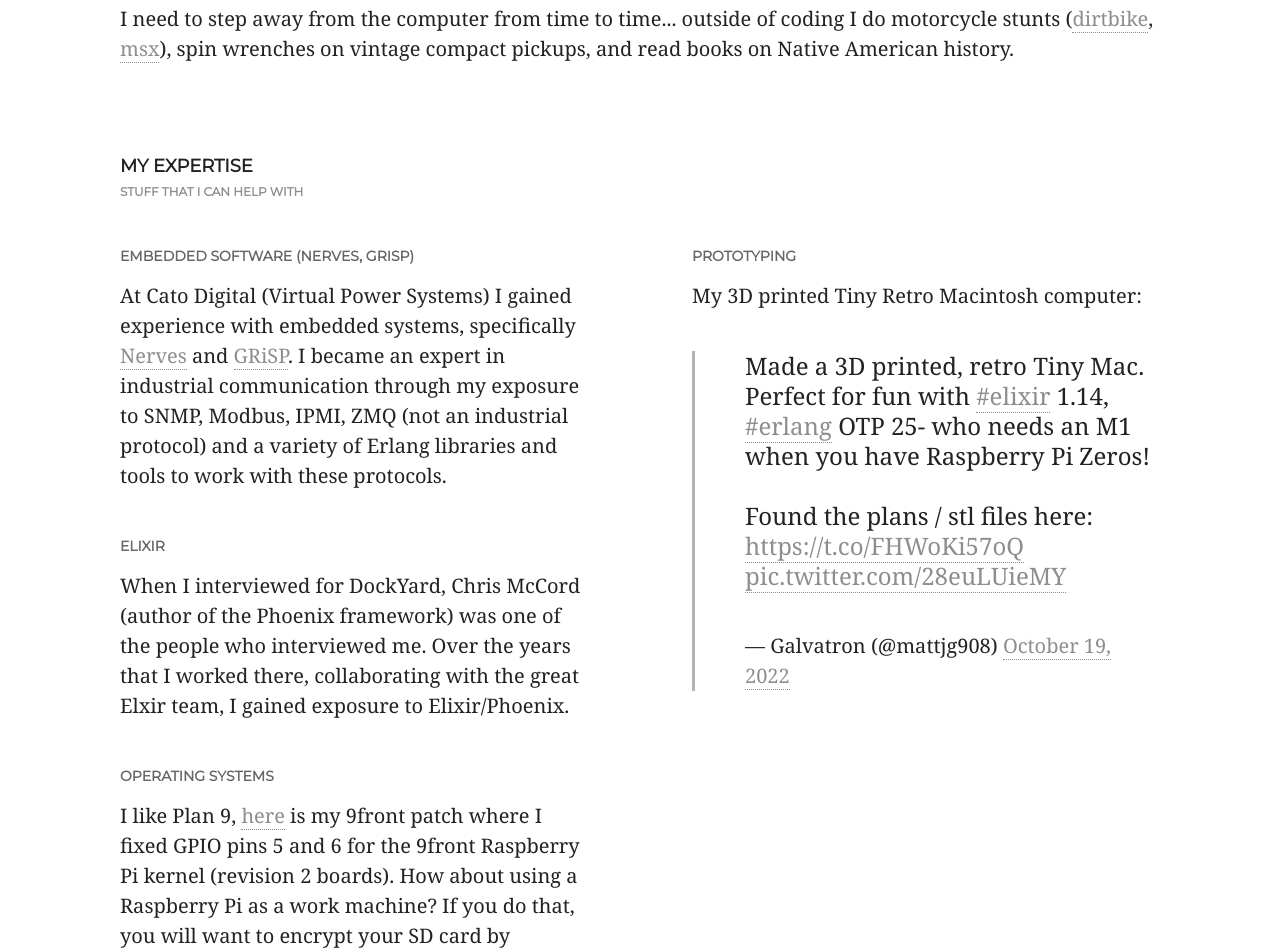
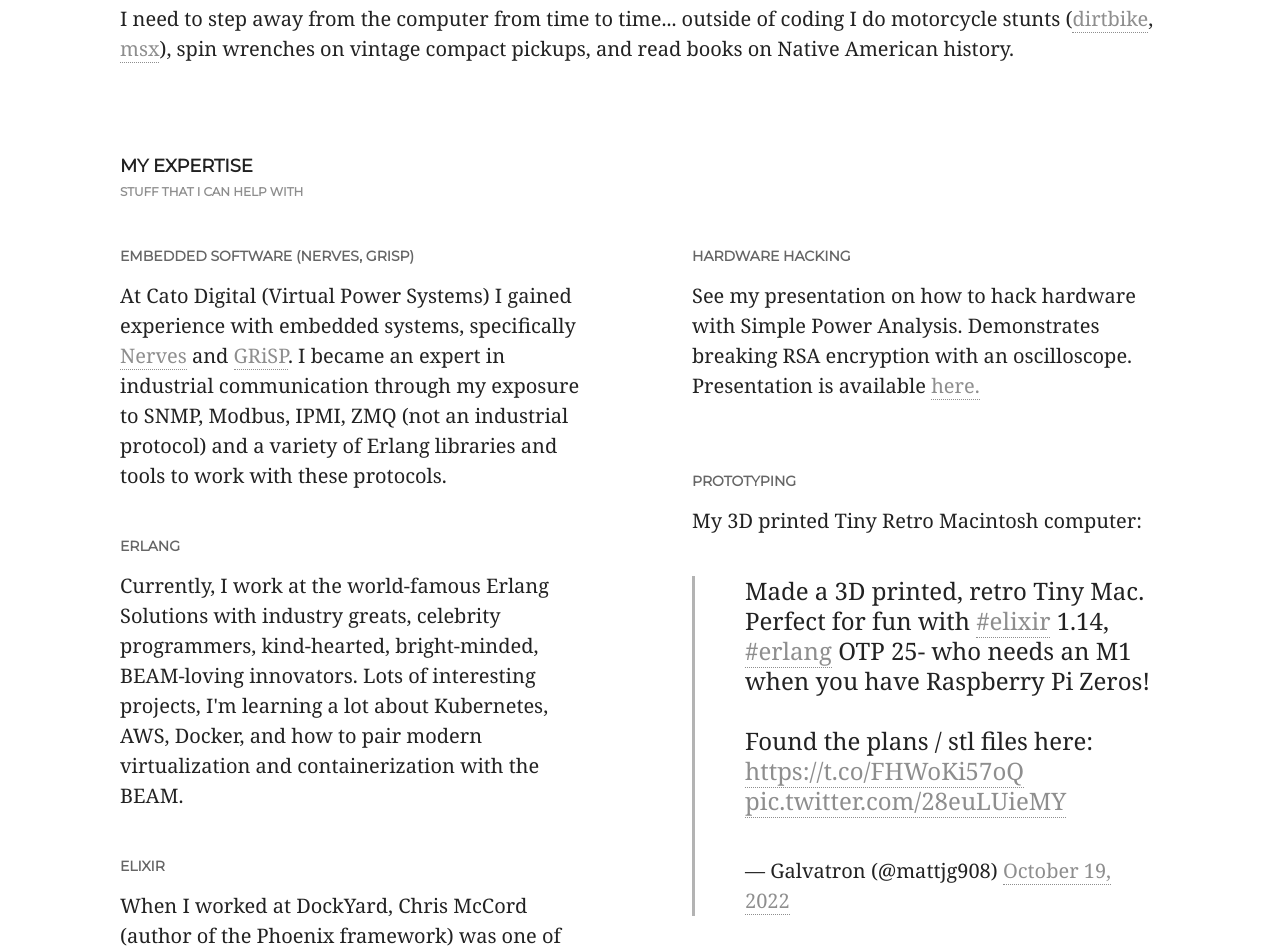
Before and after one commit to mattjg908/mattjg908.github.com, a Jekyll site: the page built from about/index.html, in a window 1280 px wide. Shown: the part 900-1852 px from the top of the page. Built offline with Jekyll 4.4.1, drawn with Linux system fonts in a browser that asks for light colours; some web fonts are replaced; comment, search, counter and statistics services are not loaded; some of the changed text lies outside the part shown.

Commit message:
master Update about

```diff
--- a/about/index.html
+++ b/about/index.html
@@ -60,8 +60,16 @@ of coding I do motorcycle stunts (<a href="https://youtu.be/1jLTRDY_gB4">dirtbik
                   of Erlang libraries and tools to work with these protocols.
                 </p>
 
+                <h4>Erlang</h4>
+                <p>
+                Currently, I work at the world-famous Erlang Solutions with industry greats, celebrity
+                programmers, kind-hearted, bright-minded, BEAM-loving innovators. Lots of interesting
+                projects, I'm learning a lot about Kubernetes, AWS, Docker, and how to pair
+                modern virtualization and containerization with the BEAM.
+                </p>
+
                 <h4>Elixir</h4>
-                <p>When I interviewed for DockYard, Chris McCord (author of the
+                <p>When I worked at DockYard, Chris McCord (author of the
                 Phoenix framework) was one of the people who interviewed me.
                 Over the years that I worked there, collaborating with
                 the great Elxir team, I gained exposure to Elixir/Phoenix.
@@ -75,14 +83,13 @@ machine? If you do that, you will want to encrypt your SD card by following my
  <a href="https://gist.github.com/mattjg908/9f56b7ace55cf923a93482df66369115">gist</a>. I
 use <a href="https://archlinux.org/">Arch</a>, btw...</p>
 
-                <h4>Erlang</h4>
-                <p>
-                Currently, I work at the world-famous Erlang Solutions with industry greats, celebrity
-                programmers, kind-hearted, bright-minded, BEAM-loving innovators. Lots of interesting
-                projects, I'm learning a lot about Kubernetes, AWS, Docker, and how to pair
-                modern virtualization and containerization with the BEAM.
-                </p>
 
+            </div>
+
+            <div class="one-half last">
+                <h4>Hardware Hacking</h4>
+                <p>See my presentation on how to hack hardware with Simple Power Analysis. Demonstrates breaking RSA encryption with an oscilloscope. Presentation is
+                available <a href="https://docs.google.com/presentation/d/13RBVlxzd8dM_yB_70Rmzda348xZdte2t/edit?usp=sharing&ouid=104704378500619256091&rtpof=true&sd=true">here.</a></p>
             </div>
 
             <div class="one-half last">
```
Also changed, not shown: 2 other files.
